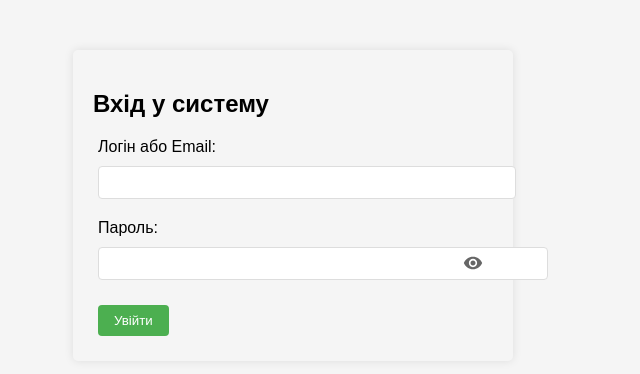
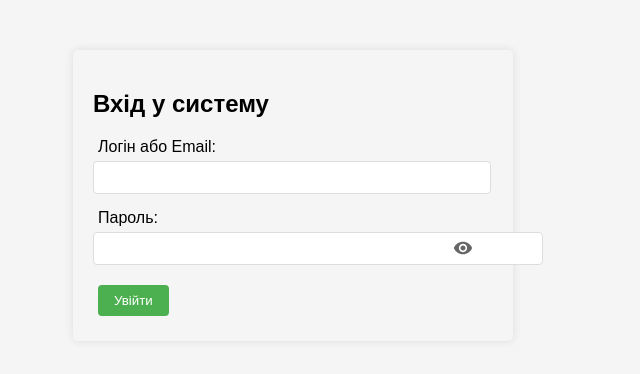
Before and after one commit to semenovgrigorij/finance-client-tracker, a website: page public/index.html in a window 1280 px wide. Shown: the whole page, without its empty margins (347-987 px from the left). Drawn offline with nearby package versions, Linux system fonts and the light colour scheme.

Commit message:
Add functions to the password input field

```diff
--- a/public/css/style.css
+++ b/public/css/style.css
@@ -126,7 +126,6 @@ tr:hover {
 select,
 input {
   padding: 8px;
-  margin: 5px;
   border: 1px solid #ccc;
   border-radius: 4px;
 }
@@ -213,7 +212,7 @@ label {
 }
 
 .form-group input {
-  width: 100%;
+  width: 95%;
   padding: 8px;
   border: 1px solid #ddd;
   border-radius: 4px;
@@ -311,7 +310,7 @@ button:disabled {
 
 .eye-icon {
   position: absolute;
-  right: 10px;
+  right: 5%;
   top: 50%;
   transform: translateY(-50%);
   cursor: pointer;
```
